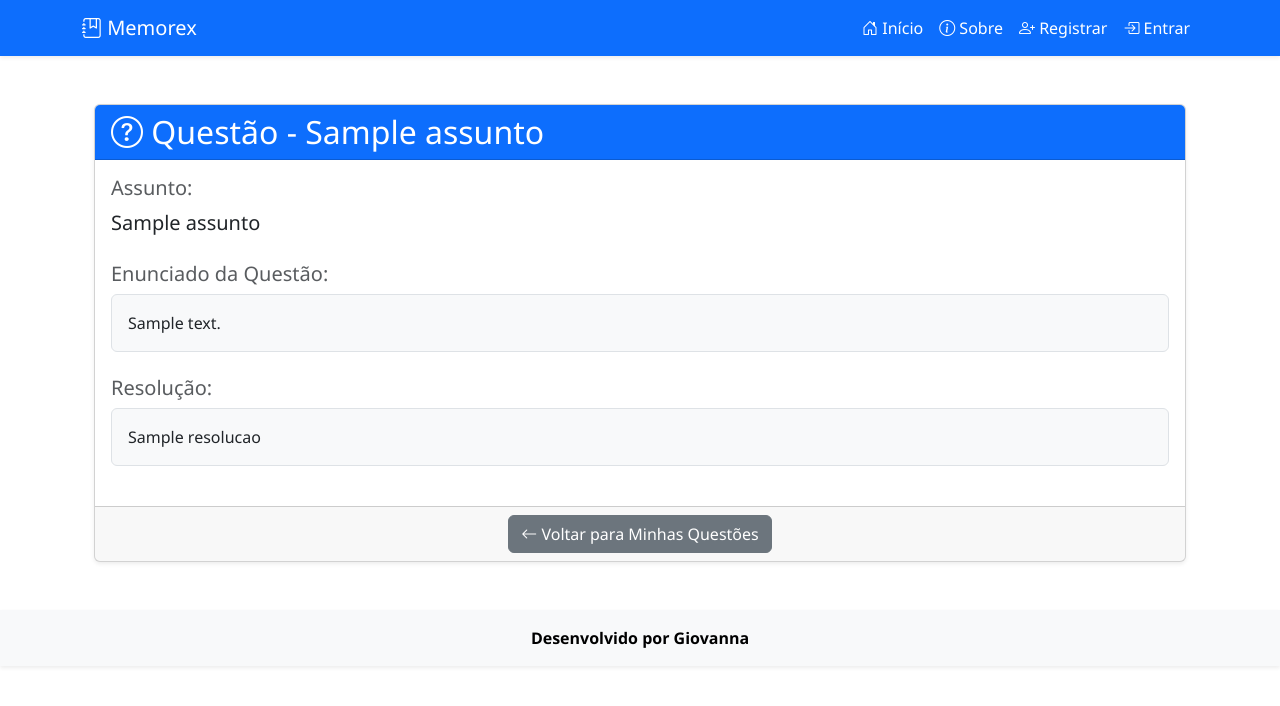
After one commit to Giovanna-hub07/pw2025, a Django app: template paginas/templates/paginas/questao_detalhe.html in a window 1280 px wide. The commit adds this page. Shown: the top 706 px of the page. Run offline with Django 3.2, Linux system fonts and the light colour scheme; the template is opened without the code that fills it: most values are stand-ins (such as "Sample title", 1, 10 or a date in 2020).

Commit message:
ajuda do prof marcelo

```diff
--- a/paginas/templates/paginas/index.html
+++ b/paginas/templates/paginas/index.html
@@ -3,6 +3,7 @@
 
 <!DOCTYPE html>
 <html lang="pt-BR">
+
 <head>
     <meta charset="UTF-8" />
     <meta name="viewport" content="width=device-width, initial-scale=1" />
@@ -31,58 +32,83 @@
 
             <div class="collapse navbar-collapse" id="navbarNav">
                 <ul class="navbar-nav ms-auto">
-                <li class="nav-item"><a class="nav-link" href="{% url 'index' %}"><i class="bi bi-house-door"></i> Início</a></li>
-                <li class="nav-item"><a class="nav-link" href="{% url 'sobre' %}"><i class="bi bi-info-circle"></i> Sobre</a></li>
+                    <li class="nav-item"><a class="nav-link" href="{% url 'index' %}"><i class="bi bi-house-door"></i>
+                            Início</a></li>
+                    <li class="nav-item"><a class="nav-link" href="{% url 'sobre' %}"><i class="bi bi-info-circle"></i>
+                            Sobre</a></li>
 
                     {% if request.user.is_authenticated %}
-                    <!-- Dropdown de Cadastros -->
+                    <!-- Dropdown de Cadastros (apenas para administradores) -->
+                    {% if user|is_admin %}
                     <li class="nav-item dropdown">
-                        <a class="nav-link dropdown-toggle" href="#" id="cadastroDropdown" role="button" data-bs-toggle="dropdown" aria-expanded="false">
+                        <a class="nav-link dropdown-toggle" href="#" id="cadastroDropdown" role="button"
+                            data-bs-toggle="dropdown" aria-expanded="false">
                             <i class="bi bi-plus-circle"></i> Cadastrar
                         </a>
                         <ul class="dropdown-menu" aria-labelledby="cadastroDropdown">
-                            <!-- Para todos os usuários logados -->
-                            <li><a class="dropdown-item" href="{% url 'cadastrar-pessoa' %}"><i class="bi bi-person-plus"></i> Pessoa</a></li>
+                            <li><a class="dropdown-item" href="{% url 'cadastrar-pessoa' %}"><i
+                                        class="bi bi-person-plus"></i> Pessoa</a></li>
+                            <li>
+                                <hr class="dropdown-divider">
+                            </li>
+                            <li>
+                                <h6 class="dropdown-header">Área Educacional</h6>
+                            </li>
+                            <li><a class="dropdown-item" href="{% url 'cadastrar-materia' %}"><i class="bi bi-book"></i>
+                                    Matéria</a></li>
+                            <li><a class="dropdown-item" href="{% url 'cadastrar-conteudo' %}"><i
+                                        class="bi bi-file-text"></i> Conteúdo</a></li>
+                            <li><a class="dropdown-item" href="{% url 'cadastrar-assunto' %}"><i class="bi bi-tag"></i>
+                                    Assunto</a></li>
+                            <li><a class="dropdown-item" href="{% url 'cadastrar-questao' %}"><i
+                                        class="bi bi-question-circle"></i> Questão</a></li>
+                        </ul>
+                    </li>
+                    {% endif %}
+
+
+                    <!-- Links diretos para Listagens - Diferenciados por grupo -->
+                    <!-- Pessoas: apenas para administradores -->
+                    {% if user|is_admin %}
+                    <li class="nav-item"><a class="nav-link" href="{% url 'listar-pessoa' %}"><i
+                                class="bi bi-people"></i> Pessoas</a></li>
+                    {% endif %}
+                    <li class="nav-item"><a class="nav-link" href="{% url 'minhas-questoes' %}"><i
+                                class="bi bi-person-check"></i> Minhas Questões</a></li>
 
                     <!-- Apenas para Administradores e Professores -->
                     {% if request.user|is_admin_or_professor %}
-                                <li><hr class="dropdown-divider"></li>
-                                <li><h6 class="dropdown-header">Área Educacional</h6></li>
-                                <li><a class="dropdown-item" href="{% url 'cadastrar-materia' %}"><i class="bi bi-book"></i> Matéria</a></li>
-                                <li><a class="dropdown-item" href="{% url 'cadastrar-conteudo' %}"><i class="bi bi-file-text"></i> Conteúdo</a></li>
-                                <li><a class="dropdown-item" href="{% url 'cadastrar-assunto' %}"><i class="bi bi-tag"></i> Assunto</a></li>
-                                <li><a class="dropdown-item" href="{% url 'cadastrar-questao' %}"><i class="bi bi-question-circle"></i> Questão</a></li>
-                            {% endif %}
-                        </ul>
-                    </li>
-
-                    <!-- Links diretos para Listagens - Diferenciados por grupo -->
-                    <!-- Para todos os usuários logados -->
-                    <li class="nav-item"><a class="nav-link" href="{% url 'listar-pessoa' %}"><i class="bi bi-people"></i> Pessoas</a></li>
-                    <li class="nav-item"><a class="nav-link" href="{% url 'minhas-questoes' %}"><i class="bi bi-person-check"></i> Minhas Questões</a></li>
-
-                    <!-- Apenas para Administradores e Professores -->
-                    {% if request.user|is_admin_or_professor %}
-                        <li class="nav-item"><a class="nav-link" href="{% url 'listar-materia' %}"><i class="bi bi-journal-text"></i> Matérias</a></li>
-                        <li class="nav-item"><a class="nav-link" href="{% url 'listar-conteudo' %}"><i class="bi bi-list-ul"></i> Conteúdos</a></li>
-                        <li class="nav-item"><a class="nav-link" href="{% url 'listar-assunto' %}"><i class="bi bi-tags"></i> Assuntos</a></li>
-                        <li class="nav-item"><a class="nav-link" href="{% url 'listar-questao' %}"><i class="bi bi-collection"></i> Questões</a></li>
+                    <li class="nav-item"><a class="nav-link" href="{% url 'listar-materia' %}"><i
+                                class="bi bi-journal-text"></i> Matérias</a></li>
+                    <li class="nav-item"><a class="nav-link" href="{% url 'listar-conteudo' %}"><i
+                                class="bi bi-list-ul"></i> Conteúdos</a></li>
+                    <li class="nav-item"><a class="nav-link" href="{% url 'listar-assunto' %}"><i
+                                class="bi bi-tags"></i> Assuntos</a></li>
+                    <li class="nav-item"><a class="nav-link" href="{% url 'listar-questao' %}"><i
+                                class="bi bi-collection"></i> Questões</a></li>
                     {% endif %}
 
                     <!-- Dropdown do Usuário -->
                     <li class="nav-item dropdown">
-                        <a class="nav-link dropdown-toggle" href="#" id="usuarioDropdown" role="button" data-bs-toggle="dropdown" aria-expanded="false">
+                        <a class="nav-link dropdown-toggle" href="#" id="usuarioDropdown" role="button"
+                            data-bs-toggle="dropdown" aria-expanded="false">
                             <i class="bi bi-person-circle"></i> {{ request.user.username }}
                         </a>
                         <ul class="dropdown-menu dropdown-menu-end" aria-labelledby="usuarioDropdown">
-                            <li><a class="dropdown-item" href="{% url 'alterar-senha' %}"><i class="bi bi-key"></i> Alterar Senha</a></li>
-                            <li><hr class="dropdown-divider"></li>
-                            <li><a class="dropdown-item" href="{% url 'logout' %}"><i class="bi bi-box-arrow-right"></i> Sair</a></li>
+                            <li><a class="dropdown-item" href="{% url 'alterar-senha' %}"><i class="bi bi-key"></i>
+                                    Alterar Senha</a></li>
+                            <li>
+                                <hr class="dropdown-divider">
+                            </li>
+                            <li><a class="dropdown-item" href="{% url 'logout' %}"><i class="bi bi-box-arrow-right"></i>
+                                    Sair</a></li>
                         </ul>
                     </li>
                     {% else %}
-                    <li class="nav-item"><a class="nav-link" href="{% url 'registrar' %}"><i class="bi bi-person-plus"></i> Registrar</a></li>
-                    <li class="nav-item"><a class="nav-link" href="{% url 'login' %}"><i class="bi bi-box-arrow-in-right"></i> Entrar</a></li>
+                    <li class="nav-item"><a class="nav-link" href="{% url 'registrar' %}"><i
+                                class="bi bi-person-plus"></i> Registrar</a></li>
+                    <li class="nav-item"><a class="nav-link" href="{% url 'login' %}"><i
+                                class="bi bi-box-arrow-in-right"></i> Entrar</a></li>
                     {% endif %}
                 </ul>
             </div>
@@ -101,18 +127,18 @@
 
         {% if request.user.is_authenticated %}
         <div class="row mb-4 text-center">
-            <!-- Para todos os usuários logados -->
+            {% if user|is_admin %}
             <div class="col-md-4 mb-3">
                 <a href="{% url 'cadastrar-pessoa' %}" class="btn btn-success w-100 py-3">
                     <i class="bi bi-person-plus me-2"></i> Nova Pessoa
                 </a>
             </div>
+            {% endif %}
             <div class="col-md-4 mb-3">
                 <a href="{% url 'minhas-questoes' %}" class="btn btn-info w-100 py-3">
                     <i class="bi bi-person-check me-2"></i> Minhas Questões
                 </a>
             </div>
-
             <!-- Apenas para Administradores e Professores -->
             {% if request.user|is_admin_or_professor %}
             <div class="col-md-4 mb-3">
@@ -156,4 +182,5 @@
     <script src="https://cdn.jsdelivr.net/npm/bootstrap@5.3.0/dist/js/bootstrap.bundle.min.js"></script>
 
 </body>
+
 </html>
--- a/paginas/templates/paginas/listas/pessoa.html
+++ b/paginas/templates/paginas/listas/pessoa.html
@@ -2,16 +2,19 @@
 {% load static %}
 
 {% block titulo %}
-    Listar Pessoas
+Listar Pessoas
 {% endblock %}
 
 {% block conteudo %}
 <div class="container mt-4">
     <div class="d-flex justify-content-between align-items-center mb-3">
         <h1 class="h3">Listagem de Pessoas</h1>
+        {% load group_tags %}
+        {% if user|is_admin %}
         <a href="{% url 'cadastrar-pessoa' %}" class="btn btn-primary">
             <i class="fas fa-plus-circle"></i> Cadastrar Nova Pessoa
         </a>
+        {% endif %}
     </div>
 
     {% if object_list %}
--- /dev/null
+++ b/paginas/templates/paginas/questao_detalhe.html
@@ -0,0 +1,41 @@
+{% extends 'paginas/index.html' %}
+{% load static %}
+
+{% block titulo %}
+Detalhes da Questão
+{% endblock %}
+
+{% block conteudo %}
+<div class="container mt-5">
+    <div class="card shadow-sm">
+        <div class="card-header bg-primary text-white">
+            <h2 class="mb-0"><i class="bi bi-question-circle"></i> Questão - {{ questao.assunto }}</h2>
+        </div>
+        <div class="card-body">
+            <div class="mb-4">
+                <h5 class="text-muted">Assunto:</h5>
+                <p class="lead">{{ questao.assunto }}</p>
+            </div>
+
+            <div class="mb-4">
+                <h5 class="text-muted">Enunciado da Questão:</h5>
+                <div class="p-3 bg-light border rounded">
+                    <p class="mb-0" style="white-space: pre-wrap;">{{ questao.descricao }}</p>
+                </div>
+            </div>
+
+            <div class="mb-4">
+                <h5 class="text-muted">Resolução:</h5>
+                <div class="p-3 bg-light border rounded">
+                    <p class="mb-0" style="white-space: pre-wrap;">{{ questao.resolucao }}</p>
+                </div>
+            </div>
+        </div>
+        <div class="card-footer text-center">
+            <a href="{% url 'minhas-questoes' %}" class="btn btn-secondary">
+                <i class="bi bi-arrow-left"></i> Voltar para Minhas Questões
+            </a>
+        </div>
+    </div>
+</div>
+{% endblock %}
--- a/paginas/urls.py
+++ b/paginas/urls.py
@@ -7,7 +7,7 @@ from .views import (
     MateriaCreate, MateriaUpdate, MateriaDelete, MateriaList,
     ConteudoCreate, ConteudoUpdate, ConteudoDelete, ConteudoList,
     AssuntoCreate, AssuntoUpdate, AssuntoDelete, AssuntoList,
-    QuestaoCreate, QuestaoUpdate, QuestaoDelete, QuestaoList, MinhasQuestoes
+    QuestaoCreate, QuestaoUpdate, QuestaoDelete, QuestaoList, MinhasQuestoes, QuestaoDetail
 
 )
 
@@ -78,6 +78,7 @@ urlpatterns = [
     path("excluir/questao/<int:pk>/",
          QuestaoDelete.as_view(), name="excluir-questao"),
     path("listar/questao/", QuestaoList.as_view(), name="listar-questao"),
+    path("questao/<int:pk>/", QuestaoDetail.as_view(), name="detalhe-questao"),
 
     # Minhas Questões (apenas do usuário logado)
     path("listar/minhas-questoes/",
```
Also changed, not shown: paginas/templates/paginas/listas/questao.html (+13 -8 lines), paginas/templatetags/group_tags.py (+13 -2 lines), paginas/views.py (+22 -8 lines). Lines whose indentation alone changed are shown as unchanged.
